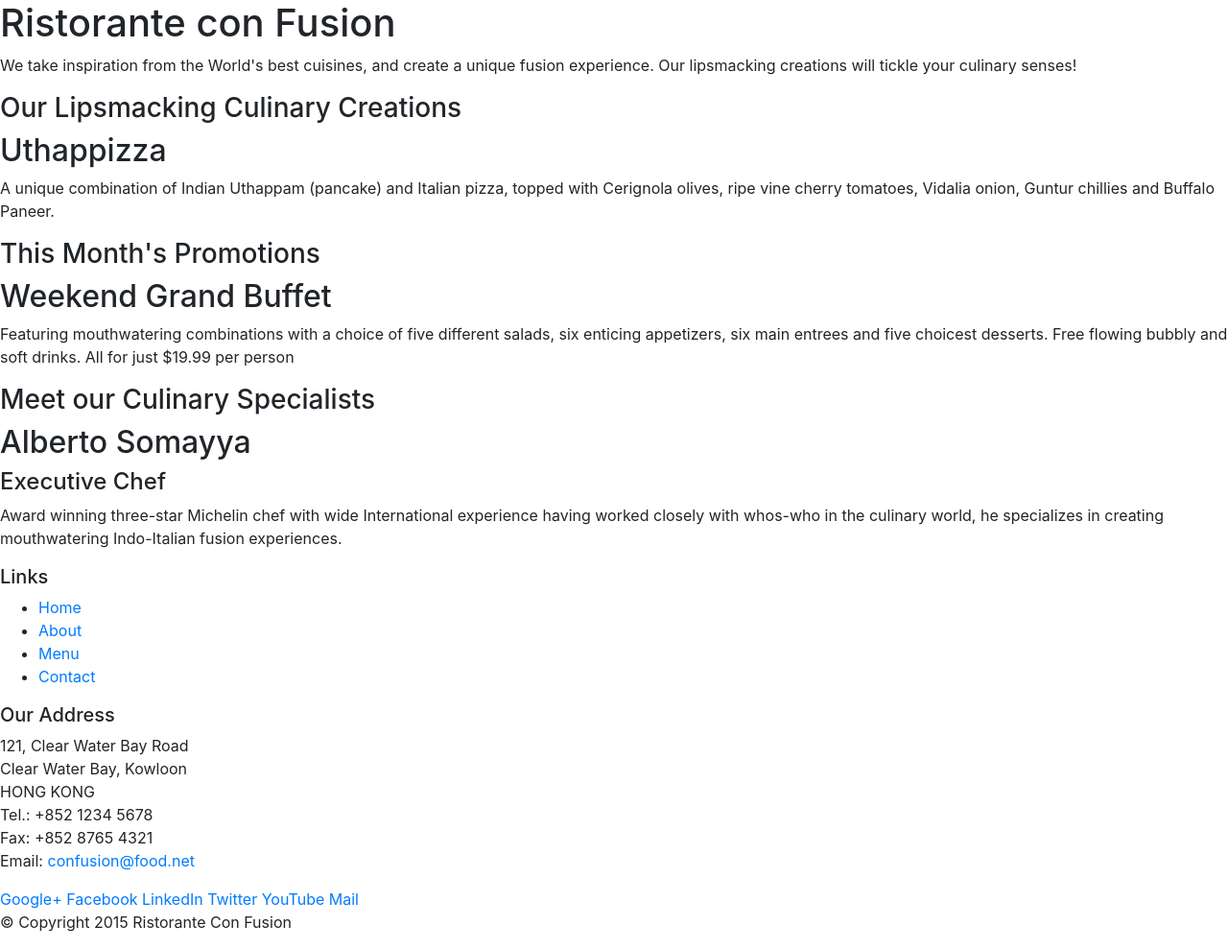
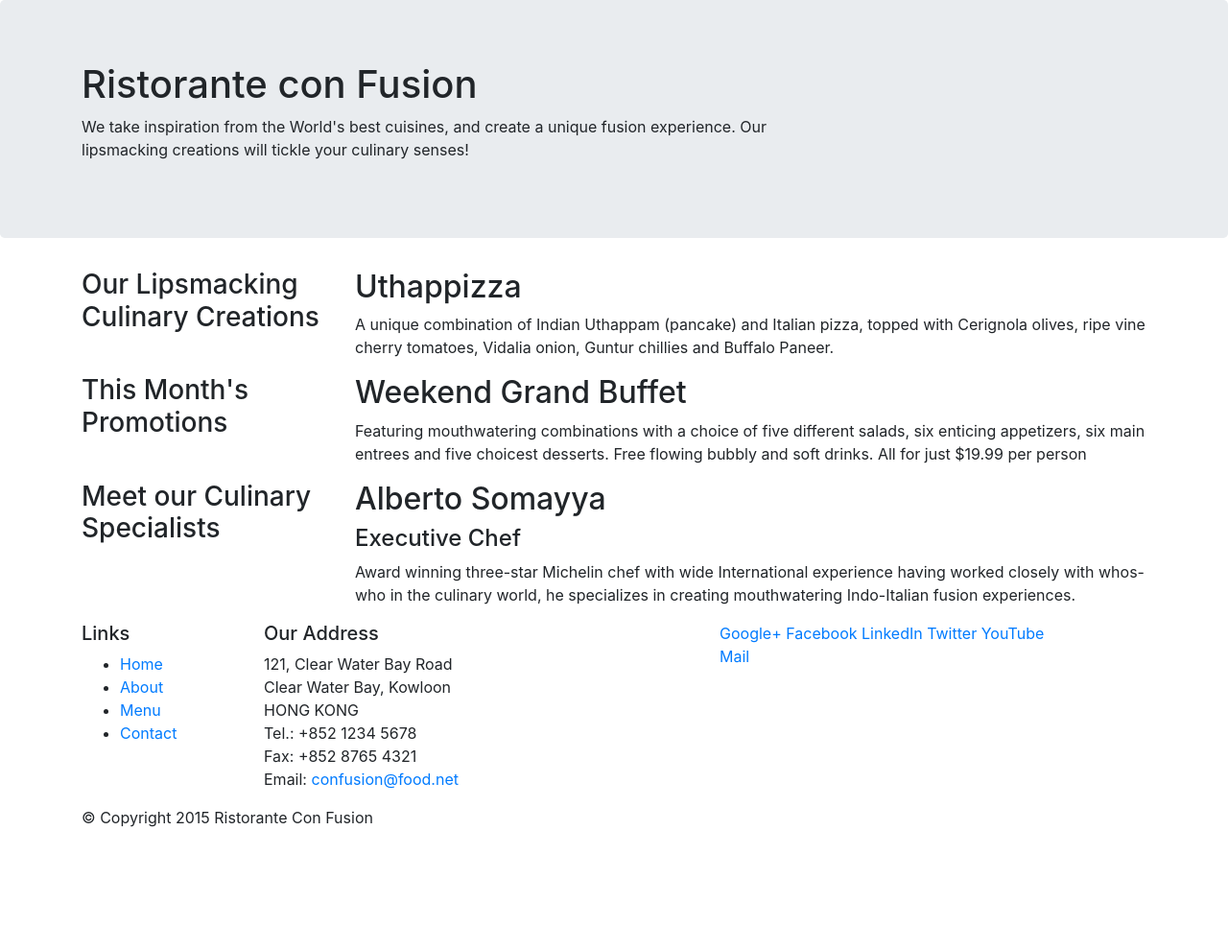
Before and after one commit to gedme/confusion, a website: page index.html in a window 1280 px wide. Shown: the whole page at 96% size. After the commit the page ends 880 px from the top, so only its background shows below. Drawn offline with nearby package versions, Linux system fonts and the light colour scheme.

Commit message:
css.Bootstrap

```diff
--- a/index.html
+++ b/index.html
@@ -14,46 +14,46 @@
 
 <body>
 
-    <header>
-        <div>
-            <div>
-                <div>
+    <header class="jumbotron">
+        <div class="container">
+            <div class="row">
+                <div class="col-12 col-sm-8">
                     <h1>Ristorante con Fusion</h1>
                     <p>We take inspiration from the World's best cuisines, and create a unique fusion experience. Our lipsmacking creations will tickle your culinary senses!</p>
                 </div>
-                <div>
+                <div class="col col-sm">
                 </div>
             </div>
         </div>
     </header>
 
-    <div>
-        <div>
-            <div>
+    <div class="container">
+        <div class="row">
+            <div class="col-sm-4 push-sm-8 col-md-3 push-md-9">
                 <h3>Our Lipsmacking Culinary Creations</h3>
             </div>
-            <div>
+            <div class="col-sm pull-sm-4 col-md pull-md-3">
                 <h2>Uthappizza</h2>
                 <p>A unique combination of Indian Uthappam (pancake) and Italian pizza, topped with Cerignola olives, ripe vine cherry tomatoes, Vidalia onion, Guntur chillies and Buffalo Paneer.</p>
             </div>
         </div>
 
 
-        <div>
-            <div>
+        <div class="row">
+            <div class="col-sm-4 col-md-3">
                 <h3>This Month's Promotions</h3>
             </div>
-            <div>
+            <div class="col-sm col-md">
                 <h2>Weekend Grand Buffet</h2>
                 <p>Featuring mouthwatering combinations with a choice of five different salads, six enticing appetizers, six main entrees and five choicest desserts. Free flowing bubbly and soft drinks. All for just $19.99 per person </p>
             </div>
         </div>
 
-        <div>
-            <div>
+        <div class="row">
+            <div class="col-sm-4 push-sm-8 col-md-3 push-md-9">
                 <h3>Meet our Culinary Specialists</h3>
             </div>
-            <div>
+            <div class="col-sm pull-sm-4 col-md pull-md-3">
                 <h2>Alberto Somayya</h2>
                 <h4>Executive Chef</h4>
                 <p>Award winning three-star Michelin chef with wide International experience having worked closely with whos-who in the culinary world, he specializes in creating mouthwatering Indo-Italian fusion experiences. </p>
@@ -62,9 +62,9 @@
     </div>
 
     <footer>
-        <div>
-            <div>
-                <div>
+        <div class="container">
+            <div class="row">
+                <div class="col-5 col-sm-2">
                     <h5>Links</h5>
                     <ul>
                         <li><a href="#">Home</a></li>
@@ -73,7 +73,7 @@
                         <li><a href="#">Contact</a></li>
                     </ul>
                 </div>
-                <div>
+                <div class="col-6 col-sm-5">
                     <h5>Our Address</h5>
                     <address>
 		              121, Clear Water Bay Road<br>
@@ -84,7 +84,7 @@
 		              Email: <a href="mailto:confusion@food.net">confusion@food.net</a>
 		           </address>
                 </div>
-                <div>
+                <div class="col col-sm-4">
                     <div>
                         <a href="http://google.com/+">Google+</a>
                         <a href="http://www.facebook.com/profile.php?id=">Facebook</a>
@@ -95,8 +95,8 @@
                     </div>
                 </div>
            </div>
-           <div>
-                <div>
+           <div class="row">
+                <div class="col-auto">
                     <p>© Copyright 2015 Ristorante Con Fusion</p>
                 </div>
            </div>
```
